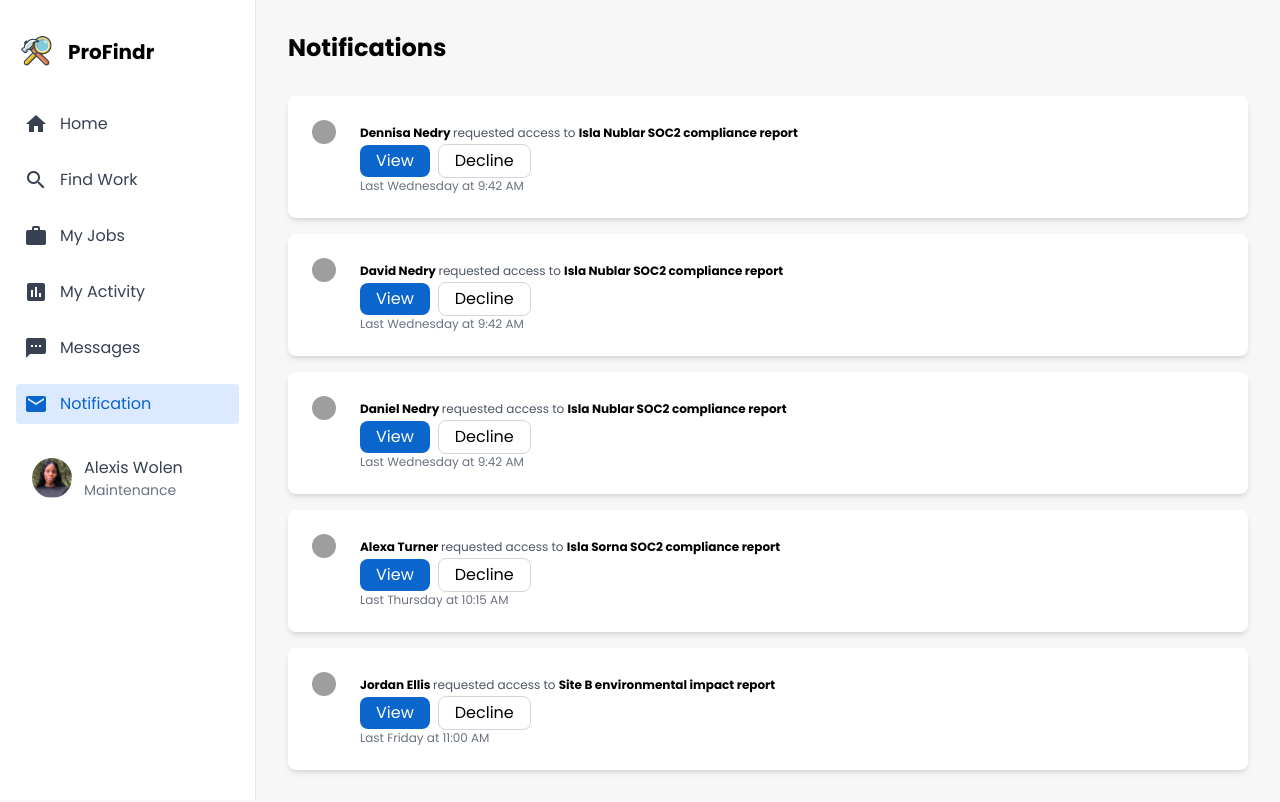
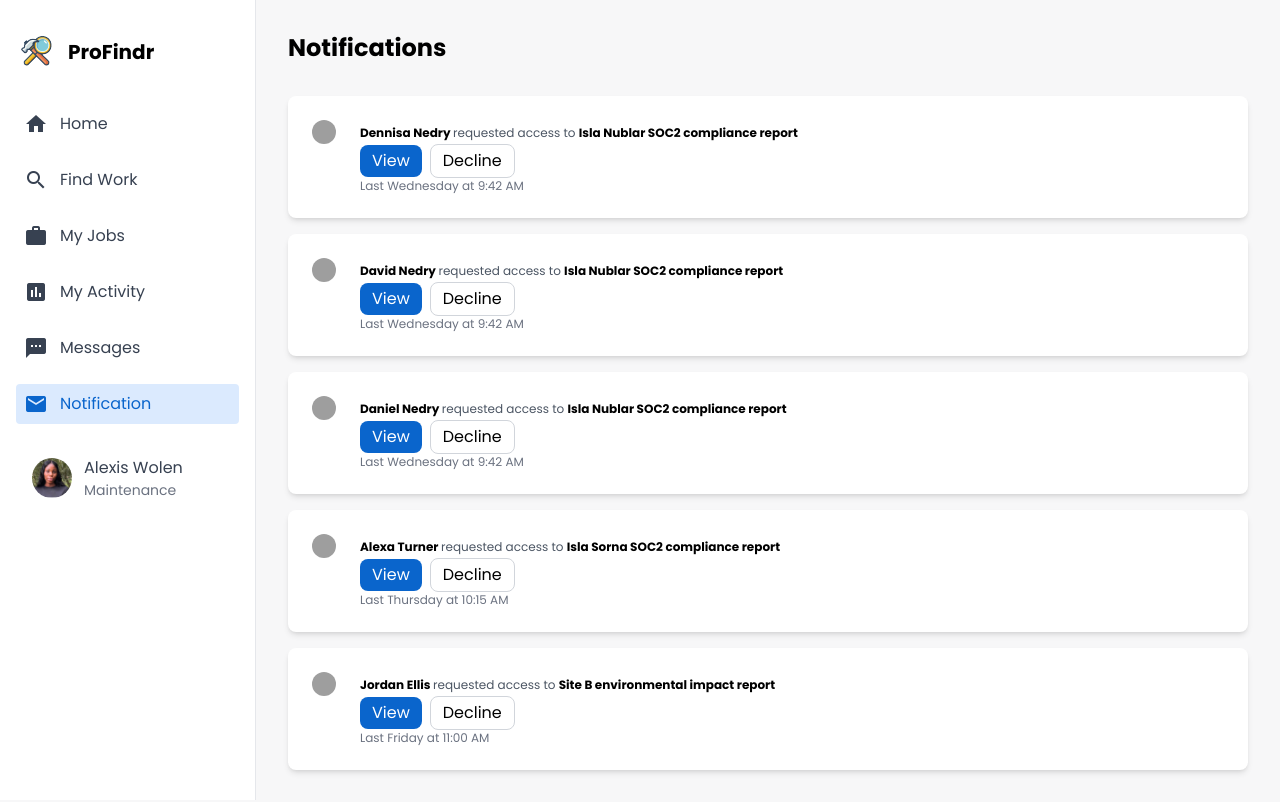
Before and after one commit to YadiraHC/ProFindr, a React (Vite) app: page /notifications in a window 1280 px wide. Built offline with nearby package versions, Linux system fonts and the light colour scheme; sample sign-in values are in the browser's storage; grey boxes are pictures that could not be loaded.

Commit message:
update notificationcards.tsx

```diff
--- a/src/components/NotificationPage/NotificationCard.tsx
+++ b/src/components/NotificationPage/NotificationCard.tsx
@@ -41,10 +41,10 @@ export const NotificationCard: React.FC<NotificationProps> = ({
           </div>
 
           <div>
-            <button className="bg-[#0A65CC] text-white px-4 py-1 rounded-lg mr-2">
+            <button className="bg-[#0A65CC] text-white px-3 py-1 rounded-lg mr-2">
               View
             </button>
-            <button className="bg-[#FFFFFF] text-black px-4 py-1 rounded-lg border border-gray-300">
+            <button className="bg-[#FFFFFF] text-black px-3 py-1 rounded-lg border border-gray-300">
               Decline
             </button>
           </div>
```
